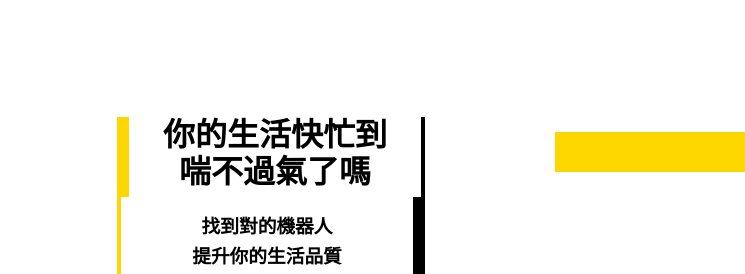
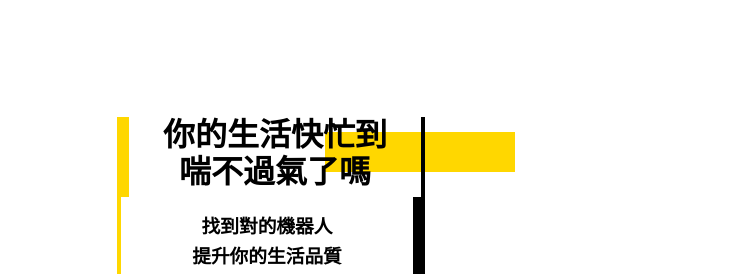
Before and after one commit to jaina0831/yaa, a plain HTML site: page index.html in a window 1280 px wide. Shown: the part 940-1214 px from the top of the page, 725-1470 px from the left, 745 px wide, since content can reach past the window. Drawn offline with Linux system fonts and the light colour scheme.

Commit message:
Update style.css

```diff
--- a/css/style.css
+++ b/css/style.css
@@ -200,10 +200,10 @@
     width: 190px;
     height: 40px;
     background-color: gold;
-    margin: 0px 0 260px 230px;
+    margin: 0px 0 260px 0px;
     position:absolute;
     z-index:10;
-    left:1050px;
+    margin-left:1050px;
 }
 .youtube1{
     width: 600px;
```
